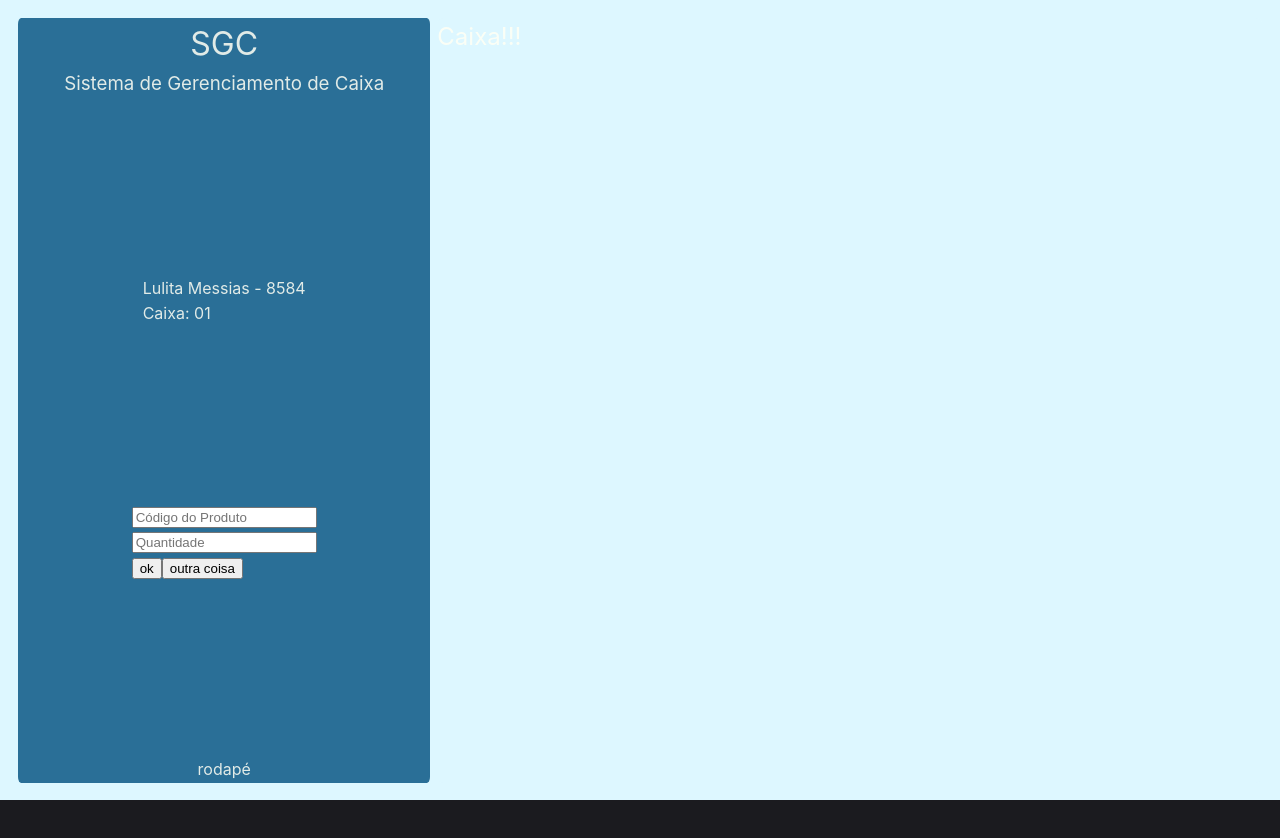
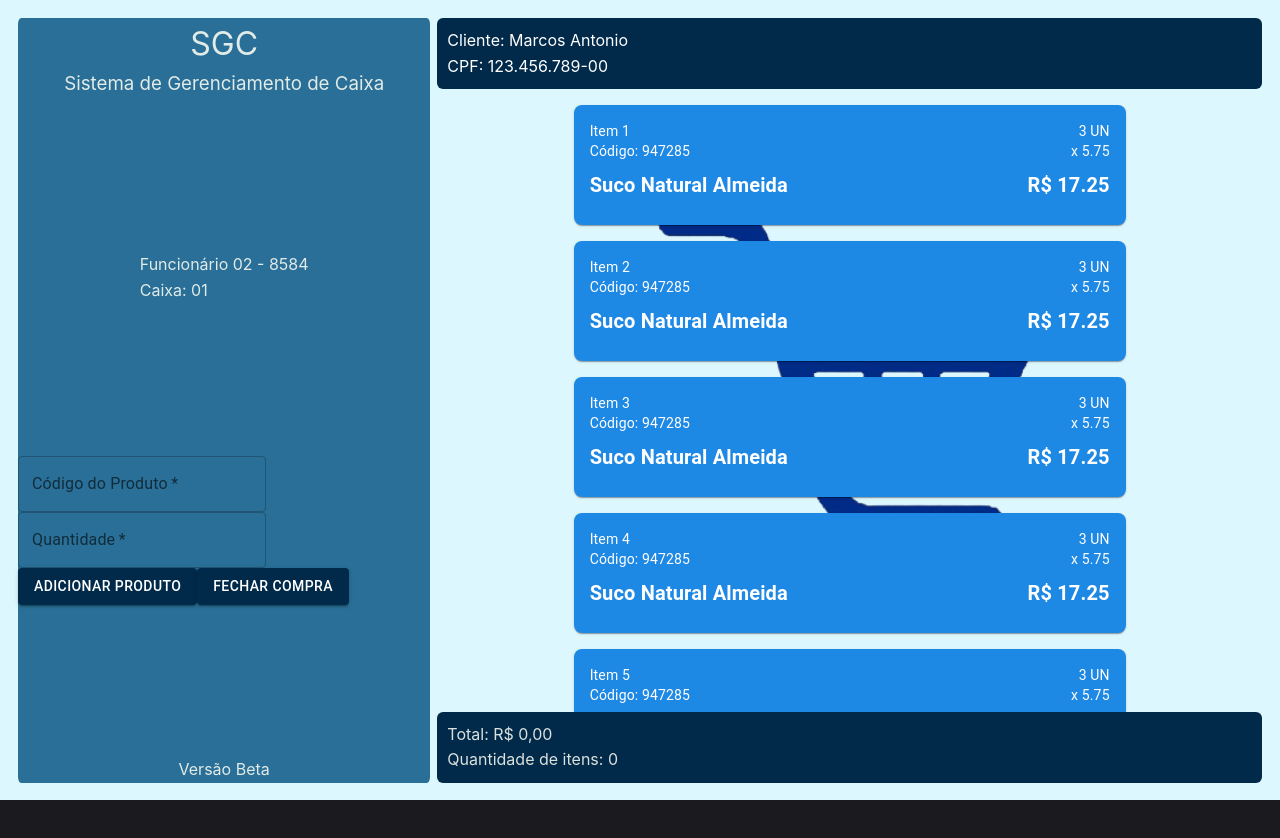
Before and after one commit to Ruan-CRC/mercDonaVitoria, a React (Vite) app in the folder src/renderer/: page /caixa in a window 1280 px wide. Shown: the top 838 px of the page. Built offline with nearby package versions, Linux system fonts and the light colour scheme.

Commit message:
deixa lado direito dinamico

```diff
--- a/src/renderer/src/App.jsx
+++ b/src/renderer/src/App.jsx
@@ -4,11 +4,11 @@ import { appTheme } from './assets/theme'
 //import { Route, Routes } from 'react-router'
 //import { CreateProduto } from './features/produtos/CreateProduto'
 // import { ListProduto } from './features/produtos/ListProduto'
-import { Caixa } from './features/caixa/Caixa'
 import { Layout } from './components/layout/Layout'
 import { LayoutLeft } from './components/layout/layout-left'
 import { LayoutRight } from './components/layout/layout-right'
 import { CaixaLeft } from './features/caixa/left/caixaLeft'
+import { CaixaRight } from './features/caixa/right/caixaRight'
 
 function App() {
   //  <LayoutProvider>
@@ -31,7 +31,7 @@ function App() {
             <CaixaLeft />
           </LayoutLeft>
           <LayoutRight>
-            <Caixa />
+            <CaixaRight />
           </LayoutRight>
         </Layout>
       </Box>
--- a/src/renderer/src/features/caixa/Caixa.jsx
+++ b/src/renderer/src/features/caixa/Caixa.jsx
@@ -1,3 +1,10 @@
+import { CaixaLeft } from './left/caixaLeft'
+
 export function Caixa() {
-  return <h2>Caixa!!!</h2>
+  return (
+    <div>
+      <h2>Caixa</h2>
+      <CaixaLeft />
+    </div>
+  )
 }
--- a/src/renderer/src/features/caixa/left/caixaLeft.jsx
+++ b/src/renderer/src/features/caixa/left/caixaLeft.jsx
@@ -1,6 +1,30 @@
 import { Container, Header } from './style'
+import { useState } from 'react'
+import TextField from '@mui/material/TextField'
+import Button from '@mui/material/Button'
+import { useSelector, useDispatch } from 'react-redux'
+import { addProduto } from '../sliceCaixa'
 
 export const CaixaLeft = () => {
+  const [formData, setFormData] = useState({
+    codigoProd: '',
+    quantiddProd: ''
+  })
+
+  const dispatch = useDispatch()
+  const formStore = useSelector((state) => state.caixa)
+
+  function handleSubmit(event) {
+    event.preventDefault()
+    console.log('submit', formStore)
+  }
+
+  function adicionaProdtAoStore(e) {
+    e.preventDefault()
+    dispatch(addProduto(formData))
+    setFormData({ codigoProd: '', quantiddProd: '' })
+  }
+
   return (
     <Container>
       <Header>
@@ -8,24 +32,42 @@ export const CaixaLeft = () => {
         <h3>Sistema de Gerenciamento de Caixa</h3>
       </Header>
       <div>
-        <p>Lulita Messias - 8584</p>
+        <p>Funcionário 02 - 8584</p>
         <p>Caixa: 01</p>
       </div>
       <div>
-        <form action="">
-          <div>
-            <input type="text" placeholder="Código do Produto" />
-          </div>
+        <form>
+          <TextField
+            id="outlined-uncontrolled"
+            value={formData.codigoProd}
+            label="Código do Produto"
+            variant="outlined"
+            onChange={(e) => {
+              setFormData({ ...formData, codigoProd: e.target.value })
+            }}
+            required
+          />
 
-          <div>
-            <input type="text" placeholder="Quantidade" />
-          </div>
+          <TextField
+            id="outlined-uncontrolled"
+            value={formData.quantiddProd}
+            label="Quantidade"
+            variant="outlined"
+            onChange={(e) => {
+              setFormData({ ...formData, quantiddProd: e.target.value })
+            }}
+            required
+          />
 
-          <button>ok</button>
-          <button>outra coisa</button>
+          <Button onClick={adicionaProdtAoStore} type="submit" variant="contained" color="primary">
+            Adicionar Produto
+          </Button>
+          <Button onClick={handleSubmit} type="submit" variant="contained" color="primary">
+            Fechar Compra
+          </Button>
         </form>
       </div>
-      <footer>rodapé</footer>
+      <footer>Versão Beta</footer>
     </Container>
   )
 }
--- /dev/null
+++ b/src/renderer/src/features/caixa/right/caixaRight.jsx
@@ -0,0 +1,67 @@
+import { Container, Header, Footer } from './style'
+import { Container as ContainerMUI } from '@mui/material'
+
+import { ProdutoCard } from './produtos'
+
+export function CaixaRight() {
+  const produtos = [
+    {
+      item: 1,
+      codigo: '947285',
+      nome: 'Suco Natural Almeida',
+      quantidade: 3,
+      precoUnitario: 5.75,
+      precoTotal: 17.25
+    },
+    {
+      item: 2,
+      codigo: '947285',
+      nome: 'Suco Natural Almeida',
+      quantidade: 3,
+      precoUnitario: 5.75,
+      precoTotal: 17.25
+    },
+    {
+      item: 3,
+      codigo: '947285',
+      nome: 'Suco Natural Almeida',
+      quantidade: 3,
+      precoUnitario: 5.75,
+      precoTotal: 17.25
+    },
+    {
+      item: 4,
+      codigo: '947285',
+      nome: 'Suco Natural Almeida',
+      quantidade: 3,
+      precoUnitario: 5.75,
+      precoTotal: 17.25
+    },
+    {
+      item: 5,
+      codigo: '947285',
+      nome: 'Suco Natural Almeida',
+      quantidade: 3,
+      precoUnitario: 5.75,
+      precoTotal: 17.25
+    }
+  ]
+
+  return (
+    <Container>
+      <Header>
+        <p>Cliente: Marcos Antonio</p>
+        <p>CPF: 123.456.789-00</p>
+      </Header>
+      <ContainerMUI maxWidth="sm" sx={{ marginTop: 2 }}>
+        {produtos.map((produto, index) => (
+          <ProdutoCard key={index} {...produto} />
+        ))}
+      </ContainerMUI>
+      <Footer>
+        <p>Total: R$ 0,00</p>
+        <p>Quantidade de itens: 0 </p>
+      </Footer>
+    </Container>
+  )
+}
--- /dev/null
+++ b/src/renderer/src/features/caixa/right/produtos.jsx
@@ -0,0 +1,35 @@
+import { Card, CardContent, Typography, Box, Grid } from '@mui/material'
+
+export function ProdutoCard({ item, codigo, nome, quantidade, precoUnitario, precoTotal }) {
+  return (
+    <Card
+      sx={{
+        backgroundColor: '#1e88e5',
+        color: '#ffffff',
+        marginBottom: 2,
+        borderRadius: 2
+      }}
+    >
+      <CardContent>
+        <Grid container justifyContent="space-between" alignItems="center">
+          <Grid item>
+            <Typography variant="body2">Item {item}</Typography>
+            <Typography variant="body2">Código: {codigo}</Typography>
+            <Typography variant="h6" sx={{ fontWeight: 'bold', marginTop: 1 }}>
+              {nome}
+            </Typography>
+          </Grid>
+          <Grid item>
+            <Box textAlign="right">
+              <Typography variant="body2">{quantidade} UN</Typography>
+              <Typography variant="body2">x {precoUnitario.toFixed(2)}</Typography>
+              <Typography variant="h6" sx={{ fontWeight: 'bold', marginTop: 1 }}>
+                R$ {precoTotal.toFixed(2)}
+              </Typography>
+            </Box>
+          </Grid>
+        </Grid>
+      </CardContent>
+    </Card>
+  )
+}
--- /dev/null
+++ b/src/renderer/src/features/caixa/right/style.js
@@ -0,0 +1,31 @@
+import styled from 'styled-components'
+import carrinho from '../../../assets/carrinhoNobg.png'
+
+export const Container = styled.div`
+  position: relative;
+  display: flex;
+  flex-direction: column;
+  align-items: center;
+  height: 100%;
+  width: 100%;
+  background: no-repeat center/80% url(${carrinho});
+`
+export const Header = styled.header`
+  display: flex;
+  flex-direction: column;
+  width: 100%;
+  background-color: #012a4a;
+  color: #fff;
+  border-radius: 6px;
+  padding: 10px;
+`
+
+export const Footer = styled.footer`
+  position: absolute;
+  bottom: 0;
+  left: 0;
+  width: 100%;
+  background-color: #012a4a;
+  border-radius: 6px;
+  padding: 10px;
+`
--- /dev/null
+++ b/src/renderer/src/features/caixa/sliceCaixa.jsx
@@ -0,0 +1,23 @@
+import { createSlice } from '@reduxjs/toolkit'
+
+export const initialState = []
+
+const caixaSlice = createSlice({
+  name: 'caixa',
+  initialState,
+  reducers: {
+    addProduto(state, action) {
+      const { codigoProd, quantiddProd } = action.payload
+      state.push({ codigoProd, quantiddProd })
+    },
+    removeProduto(state, action) {
+      const { codigoProd } = action.payload
+      const index = state.findIndex((produto) => produto.codigoProd === codigoProd)
+      state.splice(index, 1)
+    }
+  }
+})
+
+export const { addProduto, removeProduto } = caixaSlice.actions
+
+export default caixaSlice
--- a/src/renderer/src/store/store.js
+++ b/src/renderer/src/store/store.js
@@ -1,8 +1,12 @@
 import { configureStore } from '@reduxjs/toolkit'
 import produtoReducer from '../features/produtos/SliceProduto'
+import caixaReducer from '../features/caixa/sliceCaixa'
 
-export default configureStore({
+const store = configureStore({
   reducer: {
-    produto: produtoReducer
+    produto: produtoReducer,
+    caixa: caixaReducer.reducer
   }
 })
+
+export default store
```
Also changed, not shown: src/renderer/src/assets/carrinho.png (added), src/renderer/src/assets/carrinhoNobg.png (added).
